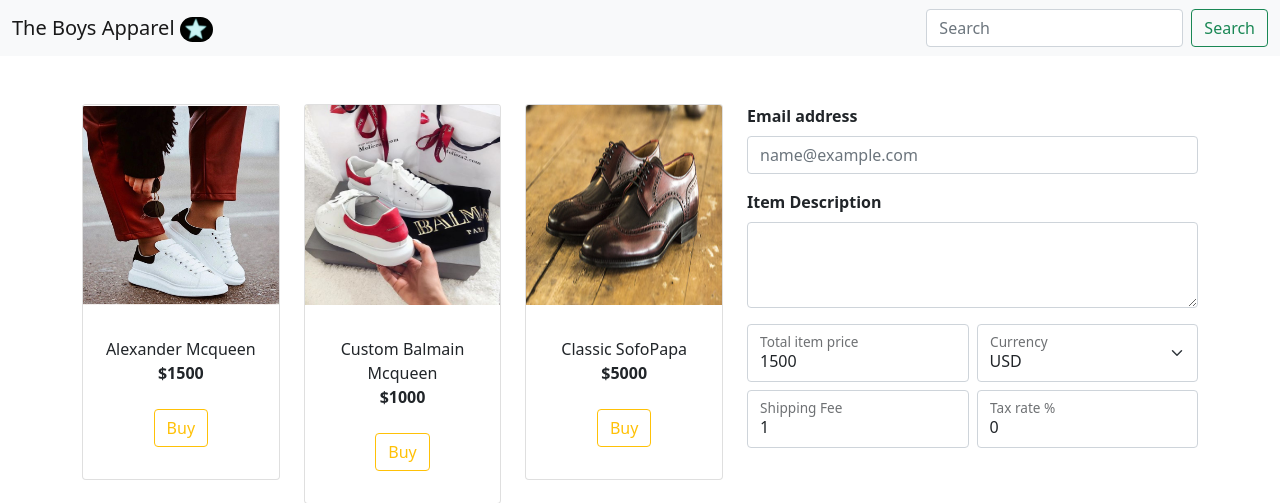
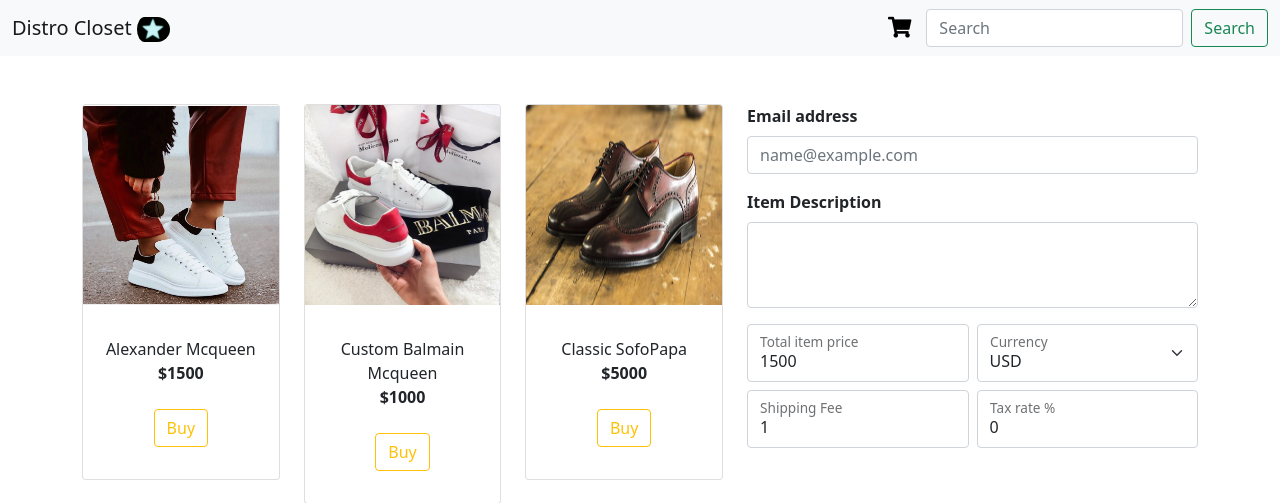
Before and after one commit to philamakye/DistroProject, a PHP site: page / in a window 1280 px wide. Shown: the top 503 px of the page. Run offline with PHP 8.4, Linux system fonts and the light colour scheme.

Commit message:
cart button

```diff
--- a/front-end/index.php
+++ b/front-end/index.php
@@ -4,20 +4,22 @@
     <meta charset="UTF-8">
     <meta name="viewport" content="width=device-width, initial-scale=1.0">
     <meta http-equiv="X-UA-Compatible" content="ie=edge">
+    <link rel="stylesheet" href="https://use.fontawesome.com/releases/v5.15.3/css/all.css" integrity="sha384-SZXxX4whJ79/gErwcOYf+zWLeJdY/qpuqC4cAa9rOGUstPomtqpuNWT9wdPEn2fk" crossorigin="anonymous">
     <link href="https://cdn.jsdelivr.net/npm/bootstrap@5.0.0-beta2/dist/css/bootstrap.min.css" rel="stylesheet" integrity="sha384-BmbxuPwQa2lc/FVzBcNJ7UAyJxM6wuqIj61tLrc4wSX0szH/Ev+nYRRuWlolflfl" crossorigin="anonymous">
 
-    <title>Document-12</title>
+    <title>Document</title>
 </head>
 <body>
     <nav class="navbar navbar-expand-lg navbar-light bg-light">
         <div class="container-fluid">
-          <a class="navbar-brand" href="#">The Boys Apparel <img src="images/ico1.gif" style="height:25px; border-radius: 30px" class="img-fluid" alt="..."></a>
+          <a class="navbar-brand" href="#">Distro Closet<img src="images/ico1.gif" style="height:25px; border-radius: 30px; padding-left:5px" class="img-fluid" alt="..."></a>
           <button class="navbar-toggler" type="button" data-bs-toggle="collapse" data-bs-target="#navbarSupportedContent" aria-controls="navbarSupportedContent" aria-expanded="false" aria-label="Toggle navigation">
             <span class="navbar-toggler-icon"></span>
           </button>
           <div class="collapse navbar-collapse" id="navbarSupportedContent">
             <ul class="navbar-nav me-auto mb-2 mb-lg-0">
             </ul>
+            <a href="#" style="padding-right:15px; font-size:1.3em; color:black;"><i class="fas fa-shopping-cart"></i></a>
             <form class="d-flex">
               <input class="form-control me-2" type="search" placeholder="Search" aria-label="Search">
               <button class="btn btn-outline-success" type="submit">Search</button>
```
